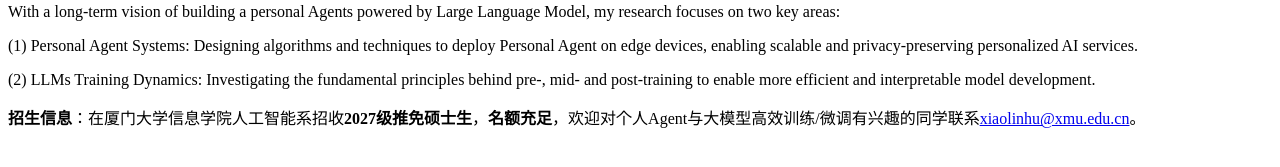
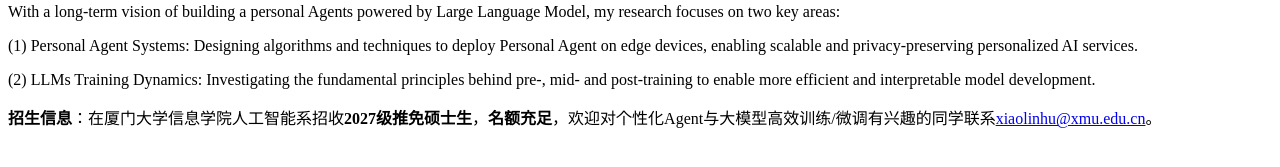
Before and after one commit to hsiaolinhu/hsiaolinhu.github.io, a Jekyll site: the page built from _pages/includes/intro.md, in a window 1280 px wide. Shown: the part 573-740 px from the top of the page. Built offline with Jekyll 4.4.1, drawn with Linux system fonts in a browser that asks for light colours; our own code applies the rules of GitHub Pages for plain Markdown files.

Commit message:
Update intro.md

```diff
--- a/_pages/includes/intro.md
+++ b/_pages/includes/intro.md
@@ -34,7 +34,7 @@ Toward the long vision of building a human-centered application ecosystem based
 
 <!-- to study efficient method for deploying LLMs on edge devices and the communication challenges arising from large-scale agents. to guide human-centered model development  -->
 
-**招生信息**：在厦门大学信息学院人工智能系招收**2027级推免硕士生**，**名额充足**，欢迎对个人Agent与大模型高效训练/微调有兴趣的同学联系[xiaolinhu@xmu.edu.cn](mailto:xiaolinhu@xmu.edu.cn)。
+**招生信息**：在厦门大学信息学院人工智能系招收**2027级推免硕士生**，**名额充足**，欢迎对个性化Agent与大模型高效训练/微调有兴趣的同学联系[xiaolinhu@xmu.edu.cn](mailto:xiaolinhu@xmu.edu.cn)。
 
 <!-- [Shanghai University President Scholarship](https://news.shu.edu.cn/info/1021/47992.htm) (The highest honor among the scholarships at Shanghai University). -->
 
```
